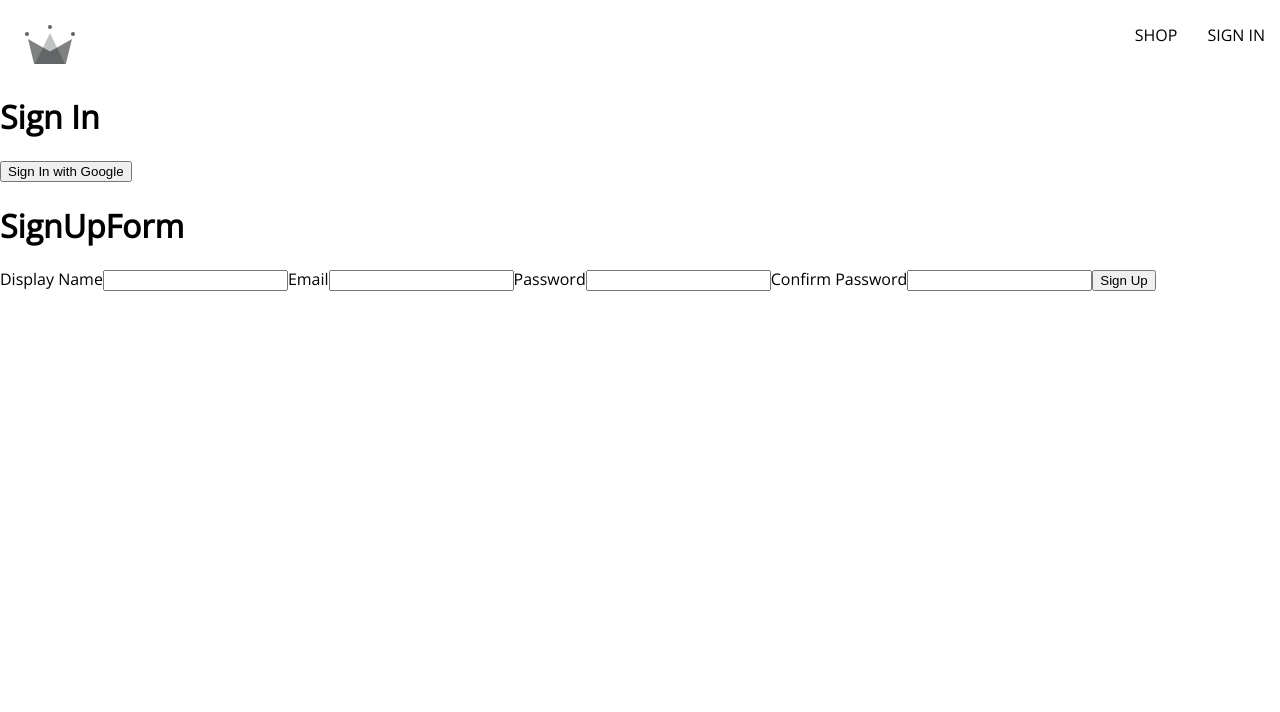
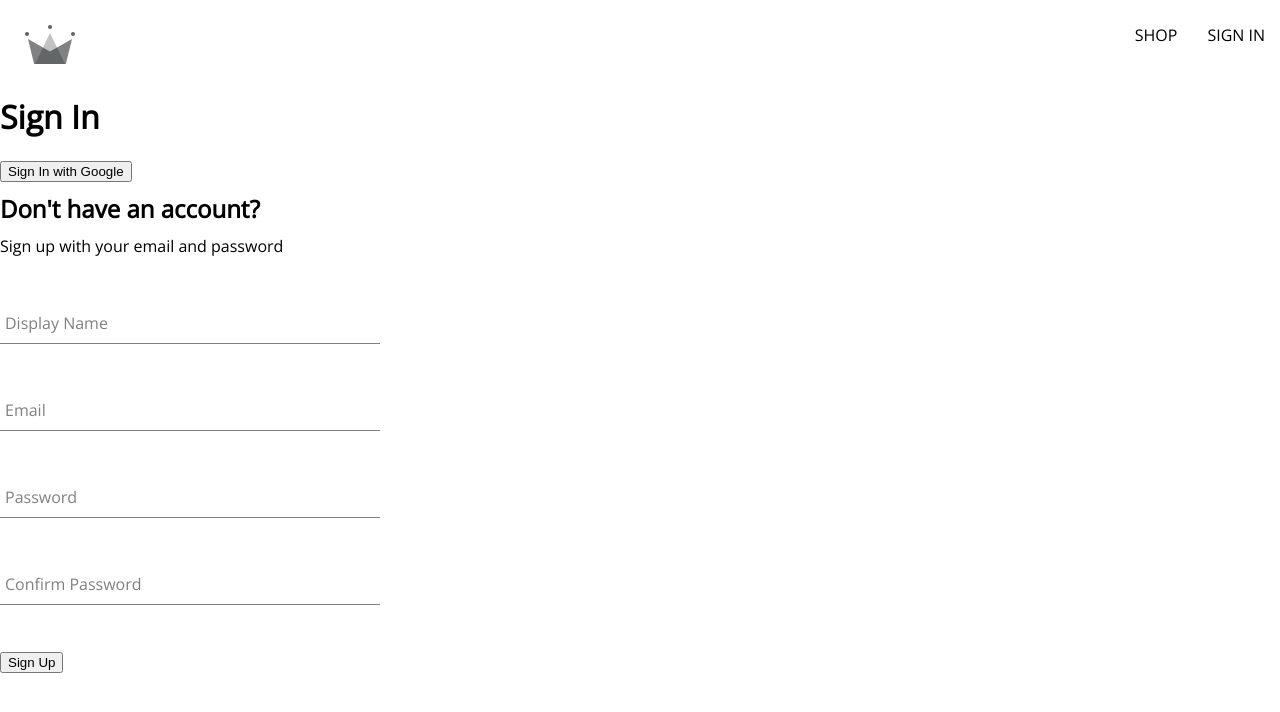
Before and after one commit to PawelPamula1/crwn-clothing, a React (Create React App) app: page /sign-in in a window 1280 px wide. Shown: the top 712 px of the page. Built offline with nearby package versions, Linux system fonts and the light colour scheme.

Commit message:
signup styles

```diff
--- /dev/null
+++ b/src/components/form-input/form-input.component.jsx
@@ -0,0 +1,13 @@
+import React from 'react';
+import './form-input.styles.scss';
+
+const FormInput = ({ label, ...otherProps }) => {
+  return (
+    <div className="group">
+      <input className="form-input" {...otherProps} />
+      <label className={`${otherProps.value.length ? 'shrink' : ''} form-input-label`}>{label}</label>
+    </div>
+  );
+};
+
+export default FormInput;
--- /dev/null
+++ b/src/components/form-input/form-input.styles.scss
@@ -0,0 +1,54 @@
+$sub-color: grey;
+$main-color: black;
+
+@mixin shrinkLabel {
+  top: -14px;
+  font-size: 12px;
+  color: $main-color;
+}
+
+.group {
+  position: relative;
+  margin: 45px 0;
+
+  .form-input {
+    background: none;
+    background-color: white;
+    color: $sub-color;
+    font-size: 18px;
+    padding: 10px 10px 10px 5px;
+    display: block;
+    width: 100%;
+    border: none;
+    border-radius: 0;
+    border-bottom: 1px solid $sub-color;
+    margin: 25px 0;
+
+    &:focus {
+      outline: none;
+    }
+
+    &:focus ~ .form-input-label {
+      @include shrinkLabel();
+    }
+  }
+
+  input[type='password'] {
+    letter-spacing: 0.3em;
+  }
+
+  .form-input-label {
+    color: $sub-color;
+    font-size: 16px;
+    font-weight: normal;
+    position: absolute;
+    pointer-events: none;
+    left: 5px;
+    top: 10px;
+    transition: 300ms ease all;
+
+    &.shrink {
+      @include shrinkLabel();
+    }
+  }
+}
--- a/src/components/sign-up-form/sign-up-form.component.jsx
+++ b/src/components/sign-up-form/sign-up-form.component.jsx
@@ -1,5 +1,7 @@
 import { useState } from 'react';
 import { createAuthUserWithEmailAndPassword, createUserDocumentFromAuth } from '../../utils/firebase/firebase.utils';
+import FormInput from '../form-input/form-input.component';
+import './sign-up-form.styles.scss';
 
 const defaultFormFields = {
   displayName: '',
@@ -40,20 +42,14 @@
   };
 
   return (
-    <div>
-      <h1>SignUpForm</h1>
+    <div className="sign-up-container">
+      <h2>Don't have an account?</h2>
+      <span>Sign up with your email and password</span>
       <form onSubmit={handleSubmit}>
-        <label>Display Name</label>
-        <input type="text" required onChange={handleChange} name="displayName" value={displayName} />
-
-        <label>Email</label>
-        <input type="email" required onChange={handleChange} name="email" value={email} />
-
-        <label>Password</label>
-        <input type="password" required onChange={handleChange} name="password" value={password} />
-
-        <label>Confirm Password</label>
-        <input type="password" required onChange={handleChange} name="confirmPassword" value={confirmPassword} />
+        <FormInput label="Display Name" type="text" required onChange={handleChange} name="displayName" value={displayName} />
+        <FormInput label="Email" type="email" required onChange={handleChange} name="email" value={email} />
+        <FormInput label="Password" type="password" required onChange={handleChange} name="password" value={password} />
+        <FormInput label="Confirm Password" type="password" required onChange={handleChange} name="confirmPassword" value={confirmPassword} />
         <button type="submit">Sign Up</button>
       </form>
     </div>
--- a/src/components/sign-up-form/sign-up-form.styles.scss
+++ b/src/components/sign-up-form/sign-up-form.styles.scss
@@ -0,0 +1,9 @@
+.sign-up-container {
+    display: flex;
+    flex-direction: column;
+    width: 380px;
+
+    h2 {
+        margin: 10px 0;
+    }
+}
```
